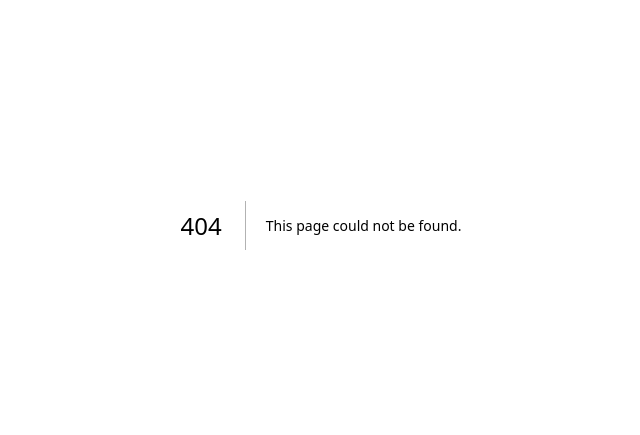
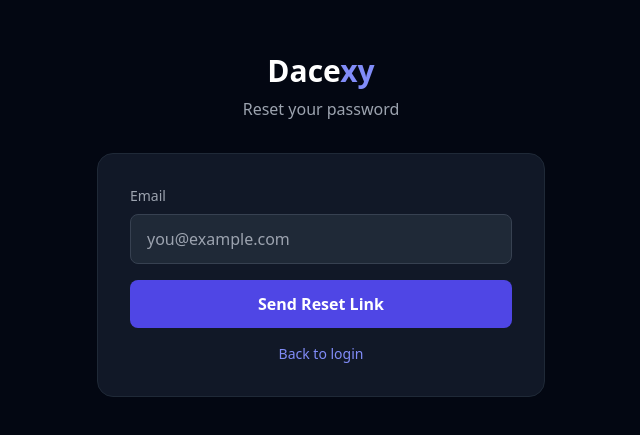
Before and after one commit to dacexyai/Dacexy-frontend, a Next.js app: page /reset-password in a window 1280 px wide. Before the commit this address had no page. Shown: the part 175-610 px from the top of the page, without its empty margins (319-959 px from the left). Built offline with nearby package versions, Linux system fonts and the light colour scheme.

Commit message:
Create Reset Password page component

```diff
--- /dev/null
+++ b/src/app/reset-password/page.tsx
@@ -0,0 +1,63 @@
+
+
+"use client";
+import { useState } from "react";
+import { useRouter } from "next/navigation";
+import Link from "next/link";
+
+export default function ResetPasswordPage() {
+  const router = useRouter();
+  const [email, setEmail] = useState("");
+  const [sent, setSent] = useState(false);
+
+  async function handleSubmit(e: React.FormEvent) {
+    e.preventDefault();
+    setSent(true);
+  }
+
+  return (
+    <div className="min-h-screen bg-gray-950 flex items-center justify-center px-4">
+      <div className="w-full max-w-md">
+        <div className="text-center mb-8">
+          <h1 className="text-3xl font-bold text-white">
+            Dace<span className="text-indigo-400">xy</span>
+          </h1>
+          <p className="text-gray-400 mt-2">Reset your password</p>
+        </div>
+        <div className="bg-gray-900 border border-gray-800 rounded-2xl p-8">
+          {sent ? (
+            <div className="text-center">
+              <div className="text-5xl mb-4">📧</div>
+              <h2 className="text-white font-semibold text-lg mb-2">Check your email</h2>
+              <p className="text-gray-400 text-sm mb-6">If that email exists we have sent reset instructions.</p>
+              <Link href="/login" className="text-indigo-400 hover:text-indigo-300">Back to login</Link>
+            </div>
+          ) : (
+            <form onSubmit={handleSubmit} className="space-y-4">
+              <div>
+                <label className="block text-gray-400 text-sm mb-2">Email</label>
+                <input
+                  type="email"
+                  value={email}
+                  onChange={e => setEmail(e.target.value)}
+                  className="w-full px-4 py-3 bg-gray-800 border border-gray-700 rounded-lg text-white focus:outline-none focus:border-indigo-500"
+                  placeholder="you@example.com"
+                  required
+                />
+              </div>
+              <button
+                type="submit"
+                className="w-full py-3 bg-indigo-600 hover:bg-indigo-700 text-white rounded-lg font-semibold transition"
+              >
+                Send Reset Link
+              </button>
+              <p className="text-center text-gray-500 text-sm">
+                <Link href="/login" className="text-indigo-400 hover:text-indigo-300">Back to login</Link>
+              </p>
+            </form>
+          )}
+        </div>
+      </div>
+    </div>
+  );
+}
```
